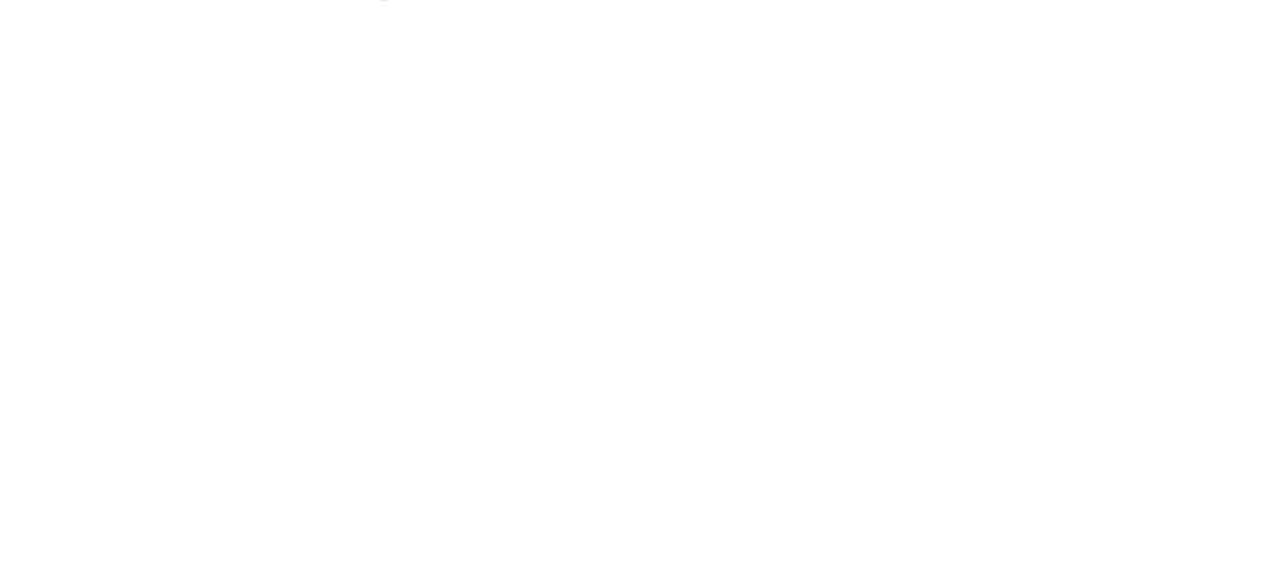
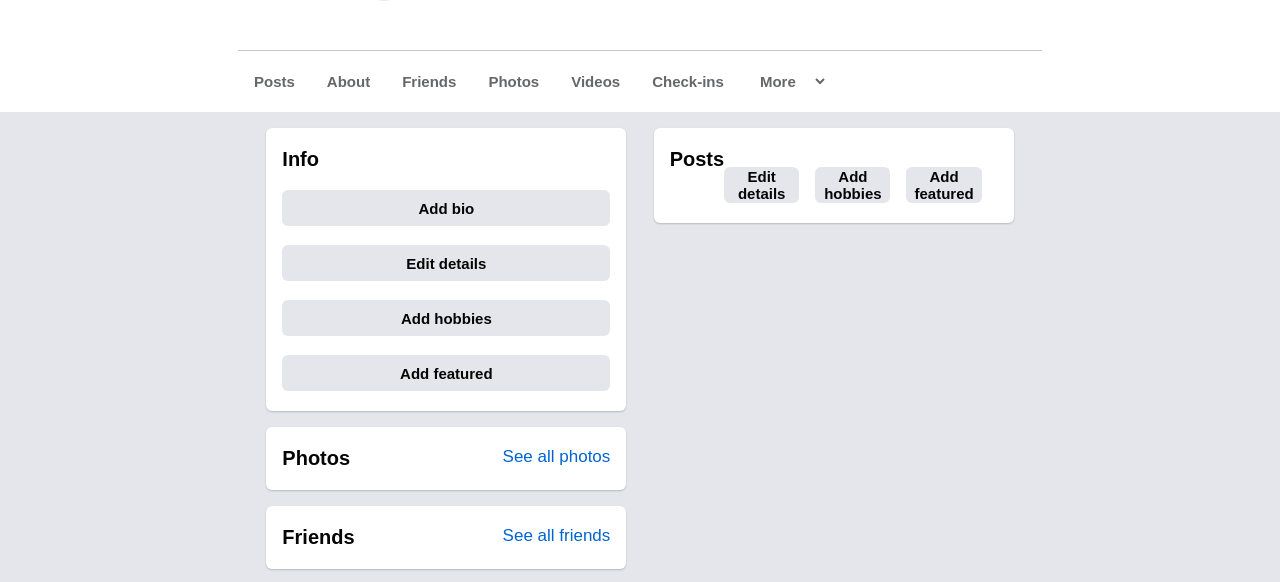
Before and after one commit to Sweezy217/Facebook-project, a React (Create React App) app in the folder client/: page /profile in a window 1280 px wide. Shown: the part 487-1069 px from the top of the page. Before the commit the page ends 823 px from the top, so only its background shows below. Built offline with nearby package versions, Linux system fonts and the light colour scheme; grey boxes are pictures that could not be loaded.

Commit message:
latestTue

```diff
--- a/client/src/components/Profile/profile.css
+++ b/client/src/components/Profile/profile.css
@@ -2,9 +2,11 @@
     margin: 0 auto;
     margin-top: 55px;
     text-align: center;
-    width: 69.5%;
-    height: 60vw;
+    /* width: 69.5%; */
+    padding: 0 206px;
+    /* height: 60vw; */
 }
+
 .profileImgCont{
     position: relative;
 }
@@ -19,7 +21,6 @@
     border-radius: 0px 0px max(0px, min(8px, ((100vw - 4px) - 100%) * 9999)) max(0px, min(8px, ((100vw - 4px) - 100%) * 9999)) / 0px 0px 8px 8px;
 }
 .profileBtn{
-    /* font-size: .9375rem; */
     font-size:15px ;
     padding: 12px;
     font-family: Arial, Helvetica, sans-serif;
@@ -102,9 +103,7 @@
 }
 
 .profileName{
-    /* border: 1px solid black; */
     padding-left: 220px;
-    /* width: 52.6vw; */
     font-size: 32px;
     color: #050505;
 }
@@ -595,3 +594,130 @@
     background-repeat: no-repeat;
     display: inline-block;
 }
+
+.ProfileNav{
+    border-top: 1px solid #65676b5d;
+    margin: 0 32px;
+    margin-top: 49px;
+    display: flex;
+}
+
+.ProfileNav button{
+    padding: 0 16px;
+    background-color: white;
+    border: none;
+    color: #65676B;
+    font-size: 15px;
+    font-family: Arial, Helvetica, sans-serif;
+    height: 55px;
+    font-weight: 780;
+    cursor: pointer;
+    margin: 3px 0;
+
+}
+
+.ProfileNav button:hover{
+    border-radius: 6px;
+    margin: 3px 0;
+    background-color: #F0F2F5;
+}
+
+#ProfileNavButton{
+    padding: 0 16px;
+    background-color: white;
+    border: none;
+    color: #65676B;
+    font-size: 15px;
+    font-family: Arial, Helvetica, sans-serif;
+    height: 55px;
+    font-weight: 780;
+    cursor: pointer;
+    margin: 3px 0;
+    text-align: center;
+    outline: hidden;
+    border: hidden;
+}
+#ProfileNavButton:hover{
+    border-radius: 6px;
+    margin: 3px 0;
+    background-color: #F0F2F5;
+}
+
+.profileSection{
+    background-color: #E4E6EB;
+    width: 100%;
+    padding: 0 239px;
+    padding-top: 16px;
+}
+
+.Info{
+    width: 360px;
+    /* height: 285px; */
+    background-color: white;
+    border-radius: 6px;
+    margin-bottom: 16px;
+    padding-top: 20px;
+    padding-left: 16px;
+    padding-right: 16px;
+    padding-bottom: 20px;
+    box-shadow: 0 1px 2px rgba(0, 0, 0, 0.2);
+}
+
+.Info h1{
+    font-size: 20px;
+    color: #050505;
+    font-weight: 800;
+    font-family: Arial, Helvetica, sans-serif;
+}
+
+
+.Info button{
+    margin: 19px 16px 0 0 ;
+    width: 328px;
+    height: 36px;
+    border: none;
+    width: 100%;
+    border-radius: 6px;
+    color: #050505;
+    cursor: pointer;
+    background-color: #E4E6EB;
+    font-size: 15px;
+    font-weight: 800;
+    font-family: Arial, Helvetica, sans-serif;
+}
+
+.Info button:hover{
+    background-color: #cdcfd3;
+}
+
+.Photos{
+    font-size: 20px;
+    color: #050505;
+    font-weight: 800;
+    font-family: Arial, Helvetica, sans-serif;
+    display: flex;
+    justify-content: space-between;
+}
+
+.Friends{
+    font-size: 20px;
+    color: #050505;
+    font-weight: 800;
+    font-family: Arial, Helvetica, sans-serif;
+    display: flex;
+    justify-content: space-between;
+}
+
+.link{
+    color: #0064D1;
+    font-size: 17px;
+    font-family: Arial, Helvetica, sans-serif;
+    font-weight: 200;
+    text-decoration: none;
+}
+
+.flex{
+    display: flex;
+    justify-content: space-evenly;
+    flex-wrap: wrap;
+}
--- a/client/src/components/Profile/profile.js
+++ b/client/src/components/Profile/profile.js
@@ -172,7 +172,9 @@
                 <h1 className="popUpP">Only you can view this section</h1>
                 <div className="avater"></div>
                 <p className="avaterP">Express yourself using an avatar</p>
-                <button className="avaterBtn"><div className="faceico"></div>Create Avater</button>
+                <button className="avaterBtn">
+                  <div className="faceico"></div>Create Avater
+                </button>
 
                 <div className="popUpSub">
                   <h3>Bio</h3>
@@ -296,7 +298,10 @@
                   <button>Add</button>
                 </div>
                 <div className="avater2"></div>
-                <p className="avaterP">Feature your favorite photos and stories here for all your friends to see.</p>
+                <p className="avaterP">
+                  Feature your favorite photos and stories here for all your
+                  friends to see.
+                </p>
 
                 <div className="popupBio"></div>
 
@@ -307,6 +312,57 @@
             </div>
           </div>
         )}
+
+        <div className="ProfileNav">
+          <button>Posts</button>
+          <button>About</button>
+          <button>Friends</button>
+          <button>Photos</button>
+          <button>Videos</button>
+          <button>Check-ins</button>
+          <select type="selector" id="ProfileNavButton">
+            <option>More</option>
+          </select>
+        </div>
+      </div>
+
+      <div className="profileSection">
+        <div className="flex">
+          <div>
+            <div className="Info">
+              <h1>Info</h1>
+              <button>Add bio</button>
+              <button>Edit details</button>
+              <button>Add hobbies</button>
+              <button>Add featured</button>
+            </div>
+
+            <div className="Info Photos">
+              <h1>Photos</h1>
+              <a href="" className="link">
+                See all photos
+              </a>
+            </div>
+
+            <div className="Info Friends">
+              <h1>Friends</h1>
+              <a href="" className="link">
+                See all friends
+              </a>
+            </div>
+          </div>
+
+          <div>
+            <div className="Info Photos">
+              <h1>Posts</h1>
+              <button>Edit details</button>
+              <button>Add hobbies</button>
+              <button>Add featured</button>
+            </div>
+
+
+          </div>
+        </div>
       </div>
     </>
   );
```
